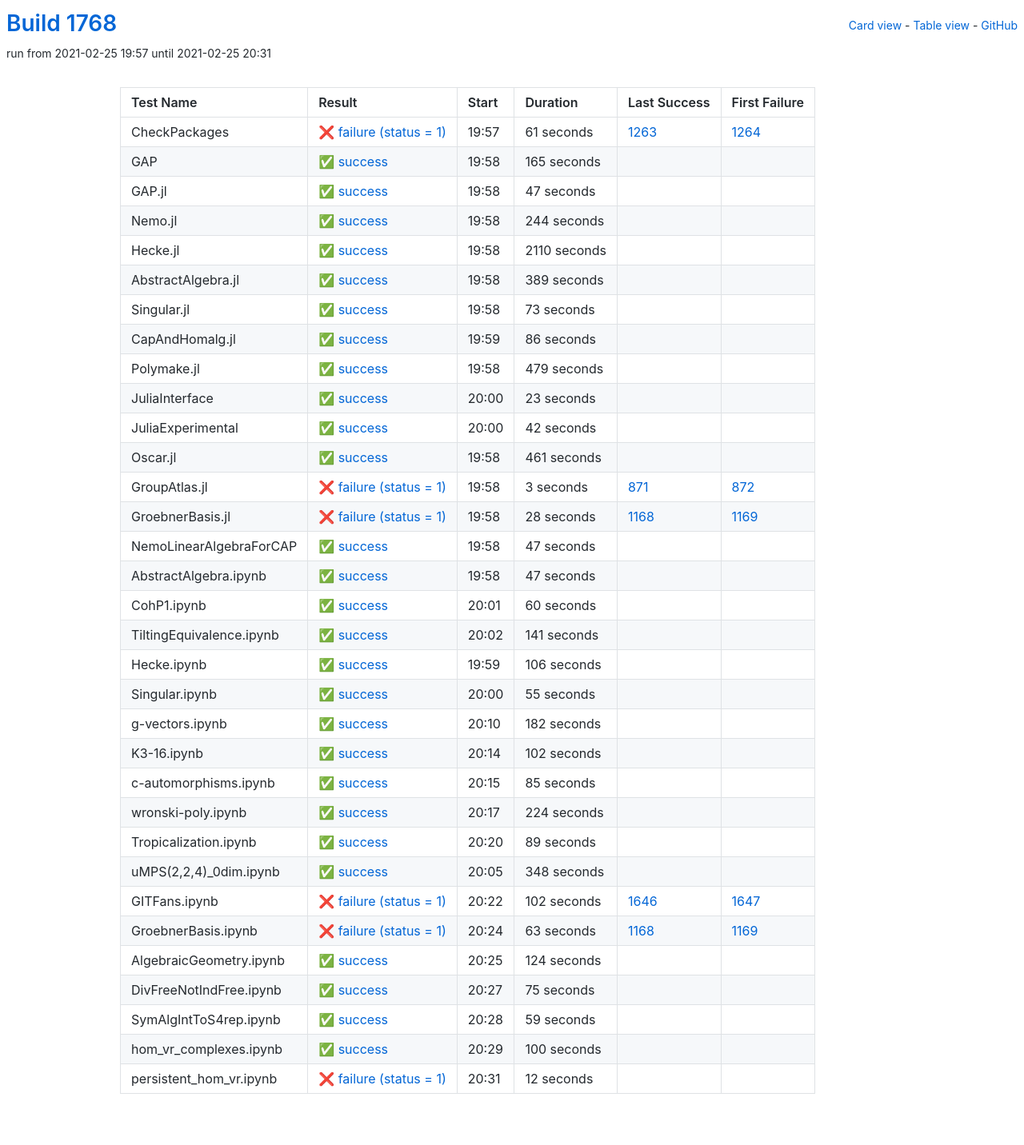
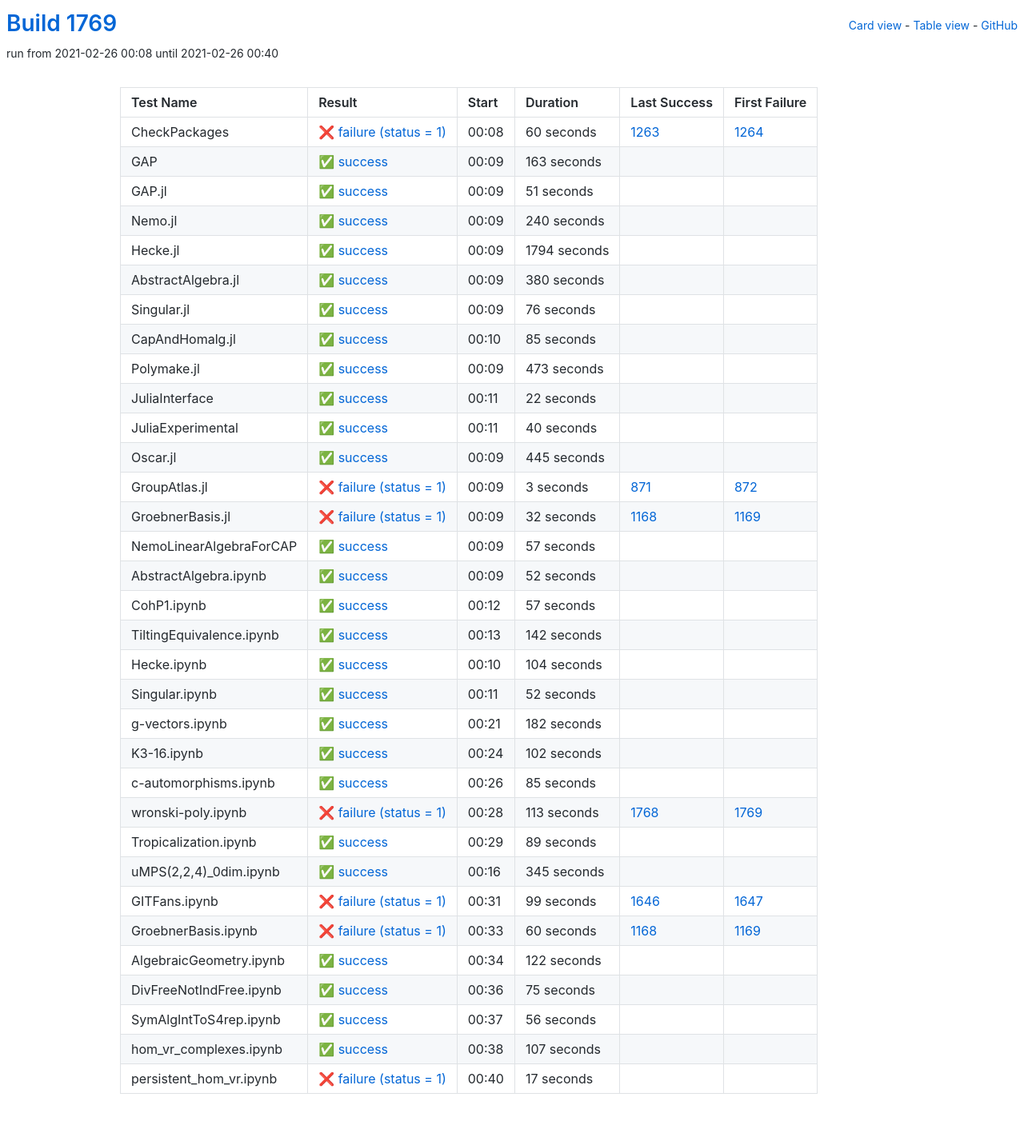
Before and after one commit to oscar-system/oscar-ci-status-stable, a Jekyll site: the page built from table.html, in a window 1280 px wide. Shown: the whole page at 80% size. Built offline with Jekyll 4.4.1, drawn with Linux system fonts in a browser that asks for light colours.

Commit message:
Build #1769

```diff
--- a/_data/ci.yml
+++ b/_data/ci.yml
@@ -1,6 +1,6 @@
 ---
-build: 1768
-build_url: https://oscarci.mathematik.uni-kl.de/job/oscar-stable/1768/
+build: 1769
+build_url: https://oscarci.mathematik.uni-kl.de/job/oscar-stable/1769/
 job: oscar-stable
 organization: oscar-system
 repo: oscar-ci-status-stable
@@ -8,152 +8,152 @@ repourl: https://github.com/oscar-system/oscar-ci-status-stable
 tests:
 - name: CheckPackages
   id: checkpackages
-  log: https://oscarci.mathematik.uni-kl.de/job/oscar-stable/1768/artifact/logs/build-1768/CheckPackages.log
-  start: 2021-02-25 19:57
+  log: https://oscarci.mathematik.uni-kl.de/job/oscar-stable/1769/artifact/logs/build-1769/CheckPackages.log
+  start: 2021-02-26 00:08
   success: false
   exitcode: 1
   status: failure
-  duration: 61
+  duration: 60
   last_success: 1263
   last_success_url: https://oscarci.mathematik.uni-kl.de/job/oscar-stable/1263/
   first_failure: 1264
   first_failure_url: https://oscarci.mathematik.uni-kl.de/job/oscar-stable/1264/
 - name: GAP
   id: gap
-  log: https://oscarci.mathematik.uni-kl.de/job/oscar-stable/1768/artifact/logs/build-1768/GAP.log
-  start: 2021-02-25 19:58
+  log: https://oscarci.mathematik.uni-kl.de/job/oscar-stable/1769/artifact/logs/build-1769/GAP.log
+  start: 2021-02-26 00:09
   success: true
   exitcode: 0
   status: success
-  duration: 165
+  duration: 163
   last_success: false
   last_success_url:
   first_failure: false
   first_failure_url:
 - name: GAP.jl
   id: gap-jl
-  log: https://oscarci.mathematik.uni-kl.de/job/oscar-stable/1768/artifact/logs/build-1768/GAP.jl.log
-  start: 2021-02-25 19:58
+  log: https://oscarci.mathematik.uni-kl.de/job/oscar-stable/1769/artifact/logs/build-1769/GAP.jl.log
+  start: 2021-02-26 00:09
   success: true
   exitcode: 0
   status: success
-  duration: 47
+  duration: 51
   last_success: false
   last_success_url:
   first_failure: false
   first_failure_url:
 - name: Nemo.jl
   id: nemo-jl
-  log: https://oscarci.mathematik.uni-kl.de/job/oscar-stable/1768/artifact/logs/build-1768/Nemo.jl.log
-  start: 2021-02-25 19:58
+  log: https://oscarci.mathematik.uni-kl.de/job/oscar-stable/1769/artifact/logs/build-1769/Nemo.jl.log
+  start: 2021-02-26 00:09
   success: true
   exitcode: 0
   status: success
-  duration: 244
+  duration: 240
   last_success: false
   last_success_url:
   first_failure: false
   first_failure_url:
 - name: Hecke.jl
   id: hecke-jl
-  log: https://oscarci.mathematik.uni-kl.de/job/oscar-stable/1768/artifact/logs/build-1768/Hecke.jl.log
-  start: 2021-02-25 19:58
+  log: https://oscarci.mathematik.uni-kl.de/job/oscar-stable/1769/artifact/logs/build-1769/Hecke.jl.log
+  start: 2021-02-26 00:09
   success: true
   exitcode: 0
   status: success
-  duration: 2110
+  duration: 1794
   last_success: false
   last_success_url:
   first_failure: false
   first_failure_url:
 - name: AbstractAlgebra.jl
   id: abstractalgebra-jl
-  log: https://oscarci.mathematik.uni-kl.de/job/oscar-stable/1768/artifact/logs/build-1768/AbstractAlgebra.jl.log
-  start: 2021-02-25 19:58
+  log: https://oscarci.mathematik.uni-kl.de/job/oscar-stable/1769/artifact/logs/build-1769/AbstractAlgebra.jl.log
+  start: 2021-02-26 00:09
   success: true
   exitcode: 0
   status: success
-  duration: 389
+  duration: 380
   last_success: false
   last_success_url:
   first_failure: false
   first_failure_url:
 - name: Singular.jl
   id: singular-jl
-  log: https://oscarci.mathematik.uni-kl.de/job/oscar-stable/1768/artifact/logs/build-1768/Singular.jl.log
-  start: 2021-02-25 19:58
+  log: https://oscarci.mathematik.uni-kl.de/job/oscar-stable/1769/artifact/logs/build-1769/Singular.jl.log
+  start: 2021-02-26 00:09
   success: true
   exitcode: 0
   status: success
-  duration: 73
+  duration: 76
   last_success: false
   last_success_url:
   first_failure: false
   first_failure_url:
 - name: CapAndHomalg.jl
   id: capandhomalg-jl
-  log: https://oscarci.mathematik.uni-kl.de/job/oscar-stable/1768/artifact/logs/build-1768/CapAndHomalg.jl.log
-  start: 2021-02-25 19:59
+  log: https://oscarci.mathematik.uni-kl.de/job/oscar-stable/1769/artifact/logs/build-1769/CapAndHomalg.jl.log
+  start: 2021-02-26 00:10
   success: true
   exitcode: 0
   status: success
-  duration: 86
+  duration: 85
   last_success: false
   last_success_url:
   first_failure: false
   first_failure_url:
 - name: Polymake.jl
   id: polymake-jl
-  log: https://oscarci.mathematik.uni-kl.de/job/oscar-stable/1768/artifact/logs/build-1768/Polymake.jl.log
-  start: 2021-02-25 19:58
+  log: https://oscarci.mathematik.uni-kl.de/job/oscar-stable/1769/artifact/logs/build-1769/Polymake.jl.log
+  start: 2021-02-26 00:09
   success: true
   exitcode: 0
   status: success
-  duration: 479
+  duration: 473
   last_success: false
   last_success_url:
   first_failure: false
   first_failure_url:
 - name: JuliaInterface
   id: juliainterface
-  log: https://oscarci.mathematik.uni-kl.de/job/oscar-stable/1768/artifact/logs/build-1768/JuliaInterface.log
-  start: 2021-02-25 20:00
+  log: https://oscarci.mathematik.uni-kl.de/job/oscar-stable/1769/artifact/logs/build-1769/JuliaInterface.log
+  start: 2021-02-26 00:11
   success: true
   exitcode: 0
   status: success
-  duration: 23
+  duration: 22
   last_success: false
   last_success_url:
   first_failure: false
   first_failure_url:
 - name: JuliaExperimental
   id: juliaexperimental
-  log: https://oscarci.mathematik.uni-kl.de/job/oscar-stable/1768/artifact/logs/build-1768/JuliaExperimental.log
-  start: 2021-02-25 20:00
+  log: https://oscarci.mathematik.uni-kl.de/job/oscar-stable/1769/artifact/logs/build-1769/JuliaExperimental.log
+  start: 2021-02-26 00:11
   success: true
   exitcode: 0
   status: success
-  duration: 42
+  duration: 40
   last_success: false
   last_success_url:
   first_failure: false
   first_failure_url:
 - name: Oscar.jl
   id: oscar-jl
-  log: https://oscarci.mathematik.uni-kl.de/job/oscar-stable/1768/artifact/logs/build-1768/Oscar.jl.log
-  start: 2021-02-25 19:58
+  log: https://oscarci.mathematik.uni-kl.de/job/oscar-stable/1769/artifact/logs/build-1769/Oscar.jl.log
+  start: 2021-02-26 00:09
   success: true
   exitcode: 0
   status: success
-  duration: 461
+  duration: 445
   last_success: false
   last_success_url:
   first_failure: false
   first_failure_url:
 - name: GroupAtlas.jl
   id: groupatlas-jl
-  log: https://oscarci.mathematik.uni-kl.de/job/oscar-stable/1768/artifact/logs/build-1768/GroupAtlas.jl.log
-  start: 2021-02-25 19:58
+  log: https://oscarci.mathematik.uni-kl.de/job/oscar-stable/1769/artifact/logs/build-1769/GroupAtlas.jl.log
+  start: 2021-02-26 00:09
   success: false
   exitcode: 1
   status: failure
@@ -164,92 +164,92 @@ tests:
   first_failure_url: https://oscarci.mathematik.uni-kl.de/job/oscar-stable/872/
 - name: GroebnerBasis.jl
   id: groebnerbasis-jl
-  log: https://oscarci.mathematik.uni-kl.de/job/oscar-stable/1768/artifact/logs/build-1768/GroebnerBasis.jl.log
-  start: 2021-02-25 19:58
+  log: https://oscarci.mathematik.uni-kl.de/job/oscar-stable/1769/artifact/logs/build-1769/GroebnerBasis.jl.log
+  start: 2021-02-26 00:09
   success: false
   exitcode: 1
   status: failure
-  duration: 28
+  duration: 32
   last_success: 1168
   last_success_url: https://oscarci.mathematik.uni-kl.de/job/oscar-stable/1168/
   first_failure: 1169
   first_failure_url: https://oscarci.mathematik.uni-kl.de/job/oscar-stable/1169/
 - name: NemoLinearAlgebraForCAP
   id: nemolinearalgebraforcap
-  log: https://oscarci.mathematik.uni-kl.de/job/oscar-stable/1768/artifact/logs/build-1768/NemoLinearAlgebraForCAP.log
-  start: 2021-02-25 19:58
+  log: https://oscarci.mathematik.uni-kl.de/job/oscar-stable/1769/artifact/logs/build-1769/NemoLinearAlgebraForCAP.log
+  start: 2021-02-26 00:09
   success: true
   exitcode: 0
   status: success
-  duration: 47
+  duration: 57
   last_success: false
   last_success_url:
   first_failure: false
   first_failure_url:
 - name: AbstractAlgebra.ipynb
   id: abstractalgebra-ipynb
-  log: https://oscarci.mathematik.uni-kl.de/job/oscar-stable/1768/artifact/logs/build-1768/AbstractAlgebra.ipynb.log
-  start: 2021-02-25 19:58
+  log: https://oscarci.mathematik.uni-kl.de/job/oscar-stable/1769/artifact/logs/build-1769/AbstractAlgebra.ipynb.log
+  start: 2021-02-26 00:09
   success: true
   exitcode: 0
   status: success
-  duration: 47
+  duration: 52
   last_success: false
   last_success_url:
   first_failure: false
   first_failure_url:
 - name: CohP1.ipynb
   id: cohp1-ipynb
-  log: https://oscarci.mathematik.uni-kl.de/job/oscar-stable/1768/artifact/logs/build-1768/CohP1.ipynb.log
-  start: 2021-02-25 20:01
+  log: https://oscarci.mathematik.uni-kl.de/job/oscar-stable/1769/artifact/logs/build-1769/CohP1.ipynb.log
+  start: 2021-02-26 00:12
   success: true
   exitcode: 0
   status: success
-  duration: 60
+  duration: 57
   last_success: false
   last_success_url:
   first_failure: false
   first_failure_url:
 - name: TiltingEquivalence.ipynb
   id: tiltingequivalence-ipynb
-  log: https://oscarci.mathematik.uni-kl.de/job/oscar-stable/1768/artifact/logs/build-1768/TiltingEquivalence.ipynb.log
-  start: 2021-02-25 20:02
+  log: https://oscarci.mathematik.uni-kl.de/job/oscar-stable/1769/artifact/logs/build-1769/TiltingEquivalence.ipynb.log
+  start: 2021-02-26 00:13
   success: true
   exitcode: 0
   status: success
-  duration: 141
+  duration: 142
   last_success: false
   last_success_url:
   first_failure: false
   first_failure_url:
 - name: Hecke.ipynb
   id: hecke-ipynb
-  log: https://oscarci.mathematik.uni-kl.de/job/oscar-stable/1768/artifact/logs/build-1768/Hecke.ipynb.log
-  start: 2021-02-25 19:59
+  log: https://oscarci.mathematik.uni-kl.de/job/oscar-stable/1769/artifact/logs/build-1769/Hecke.ipynb.log
+  start: 2021-02-26 00:10
   success: true
   exitcode: 0
   status: success
-  duration: 106
+  duration: 104
   last_success: false
   last_success_url:
   first_failure: false
   first_failure_url:
 - name: Singular.ipynb
   id: singular-ipynb
-  log: https://oscarci.mathematik.uni-kl.de/job/oscar-stable/1768/artifact/logs/build-1768/Singular.ipynb.log
-  start: 2021-02-25 20:00
+  log: https://oscarci.mathematik.uni-kl.de/job/oscar-stable/1769/artifact/logs/build-1769/Singular.ipynb.log
+  start: 2021-02-26 00:11
   success: true
   exitcode: 0
   status: success
-  duration: 55
+  duration: 52
   last_success: false
   last_success_url:
   first_failure: false
   first_failure_url:
 - name: g-vectors.ipynb
   id: g-vectors-ipynb
-  log: https://oscarci.mathematik.uni-kl.de/job/oscar-stable/1768/artifact/logs/build-1768/g-vectors.ipynb.log
-  start: 2021-02-25 20:10
+  log: https://oscarci.mathematik.uni-kl.de/job/oscar-stable/1769/artifact/logs/build-1769/g-vectors.ipynb.log
+  start: 2021-02-26 00:21
   success: true
   exitcode: 0
   status: success
@@ -260,8 +260,8 @@ tests:
   first_failure_url:
 - name: K3-16.ipynb
   id: k3-16-ipynb
-  log: https://oscarci.mathematik.uni-kl.de/job/oscar-stable/1768/artifact/logs/build-1768/K3-16.ipynb.log
-  start: 2021-02-25 20:14
+  log: https://oscarci.mathematik.uni-kl.de/job/oscar-stable/1769/artifact/logs/build-1769/K3-16.ipynb.log
+  start: 2021-02-26 00:24
   success: true
   exitcode: 0
   status: success
@@ -272,8 +272,8 @@ tests:
   first_failure_url:
 - name: c-automorphisms.ipynb
   id: c-automorphisms-ipynb
-  log: https://oscarci.mathematik.uni-kl.de/job/oscar-stable/1768/artifact/logs/build-1768/c-automorphisms.ipynb.log
-  start: 2021-02-25 20:15
+  log: https://oscarci.mathematik.uni-kl.de/job/oscar-stable/1769/artifact/logs/build-1769/c-automorphisms.ipynb.log
+  start: 2021-02-26 00:26
   success: true
   exitcode: 0
   status: success
@@ -284,20 +284,20 @@ tests:
   first_failure_url:
 - name: wronski-poly.ipynb
   id: wronski-poly-ipynb
-  log: https://oscarci.mathematik.uni-kl.de/job/oscar-stable/1768/artifact/logs/build-1768/wronski-poly.ipynb.log
-  start: 2021-02-25 20:17
-  success: true
-  exitcode: 0
-  status: success
-  duration: 224
-  last_success: false
-  last_success_url:
-  first_failure: false
-  first_failure_url:
+  log: https://oscarci.mathematik.uni-kl.de/job/oscar-stable/1769/artifact/logs/build-1769/wronski-poly.ipynb.log
+  start: 2021-02-26 00:28
+  success: false
+  exitcode: 1
+  status: failure
+  duration: 113
+  last_success: 1768
+  last_success_url: https://oscarci.mathematik.uni-kl.de/job/oscar-stable/1768/
+  first_failure: 1769
+  first_failure_url: https://oscarci.mathematik.uni-kl.de/job/oscar-stable/1769/
 - name: Tropicalization.ipynb
   id: tropicalization-ipynb
-  log: https://oscarci.mathematik.uni-kl.de/job/oscar-stable/1768/artifact/logs/build-1768/Tropicalization.ipynb.log
-  start: 2021-02-25 20:20
+  log: https://oscarci.mathematik.uni-kl.de/job/oscar-stable/1769/artifact/logs/build-1769/Tropicalization.ipynb.log
+  start: 2021-02-26 00:29
   success: true
   exitcode: 0
   status: success
@@ -308,56 +308,56 @@ tests:
   first_failure_url:
 - name: uMPS(2,2,4)_0dim.ipynb
   id: umps-2-2-4-0dim-ipynb
-  log: https://oscarci.mathematik.uni-kl.de/job/oscar-stable/1768/artifact/logs/build-1768/uMPS-2-2-4-_0dim.ipynb.log
-  start: 2021-02-25 20:05
+  log: https://oscarci.mathematik.uni-kl.de/job/oscar-stable/1769/artifact/logs/build-1769/uMPS-2-2-4-_0dim.ipynb.log
+  start: 2021-02-26 00:16
   success: true
   exitcode: 0
   status: success
-  duration: 348
+  duration: 345
   last_success: false
   last_success_url:
   first_failure: false
   first_failure_url:
 - name: GITFans.ipynb
   id: gitfans-ipynb
-  log: https://oscarci.mathematik.uni-kl.de/job/oscar-stable/1768/artifact/logs/build-1768/GITFans.ipynb.log
-  start: 2021-02-25 20:22
+  log: https://oscarci.mathematik.uni-kl.de/job/oscar-stable/1769/artifact/logs/build-1769/GITFans.ipynb.log
+  start: 2021-02-26 00:31
   success: false
   exitcode: 1
   status: failure
-  duration: 102
+  duration: 99
   last_success: 1646
   last_success_url: https://oscarci.mathematik.uni-kl.de/job/oscar-stable/1646/
   first_failure: 1647
   first_failure_url: https://oscarci.mathematik.uni-kl.de/job/oscar-stable/1647/
 - name: GroebnerBasis.ipynb
   id: groebnerbasis-ipynb
-  log: https://oscarci.mathematik.uni-kl.de/job/oscar-stable/1768/artifact/logs/build-1768/GroebnerBasis.ipynb.log
-  start: 2021-02-25 20:24
+  log: https://oscarci.mathematik.uni-kl.de/job/oscar-stable/1769/artifact/logs/build-1769/GroebnerBasis.ipynb.log
+  start: 2021-02-26 00:33
   success: false
   exitcode: 1
   status: failure
-  duration: 63
+  duration: 60
   last_success: 1168
   last_success_url: https://oscarci.mathematik.uni-kl.de/job/oscar-stable/1168/
   first_failure: 1169
   first_failure_url: https://oscarci.mathematik.uni-kl.de/job/oscar-stable/1169/
 - name: AlgebraicGeometry.ipynb
   id: algebraicgeometry-ipynb
-  log: https://oscarci.mathematik.uni-kl.de/job/oscar-stable/1768/artifact/logs/build-1768/AlgebraicGeometry.ipynb.log
-  start: 2021-02-25 20:25
+  log: https://oscarci.mathematik.uni-kl.de/job/oscar-stable/1769/artifact/logs/build-1769/AlgebraicGeometry.ipynb.log
+  start: 2021-02-26 00:34
   success: true
   exitcode: 0
   status: success
-  duration: 124
+  duration: 122
   last_success: false
   last_success_url:
   first_failure: false
   first_failure_url:
 - name: DivFreeNotIndFree.ipynb
   id: divfreenotindfree-ipynb
-  log: https://oscarci.mathematik.uni-kl.de/job/oscar-stable/1768/artifact/logs/build-1768/DivFreeNotIndFree.ipynb.log
-  start: 2021-02-25 20:27
+  log: https://oscarci.mathematik.uni-kl.de/job/oscar-stable/1769/artifact/logs/build-1769/DivFreeNotIndFree.ipynb.log
+  start: 2021-02-26 00:36
   success: true
   exitcode: 0
   status: success
@@ -368,36 +368,36 @@ tests:
   first_failure_url:
 - name: SymAlgIntToS4rep.ipynb
   id: symalginttos4rep-ipynb
-  log: https://oscarci.mathematik.uni-kl.de/job/oscar-stable/1768/artifact/logs/build-1768/SymAlgIntToS4rep.ipynb.log
-  start: 2021-02-25 20:28
+  log: https://oscarci.mathematik.uni-kl.de/job/oscar-stable/1769/artifact/logs/build-1769/SymAlgIntToS4rep.ipynb.log
+  start: 2021-02-26 00:37
   success: true
   exitcode: 0
   status: success
-  duration: 59
+  duration: 56
   last_success: false
   last_success_url:
   first_failure: false
   first_failure_url:
 - name: hom_vr_complexes.ipynb
   id: hom-vr-complexes-ipynb
-  log: https://oscarci.mathematik.uni-kl.de/job/oscar-stable/1768/artifact/logs/build-1768/hom_vr_complexes.ipynb.log
-  start: 2021-02-25 20:29
+  log: https://oscarci.mathematik.uni-kl.de/job/oscar-stable/1769/artifact/logs/build-1769/hom_vr_complexes.ipynb.log
+  start: 2021-02-26 00:38
   success: true
   exitcode: 0
   status: success
-  duration: 100
+  duration: 107
   last_success: false
   last_success_url:
   first_failure: false
   first_failure_url:
 - name: persistent_hom_vr.ipynb
   id: persistent-hom-vr-ipynb
-  log: https://oscarci.mathematik.uni-kl.de/job/oscar-stable/1768/artifact/logs/build-1768/persistent_hom_vr.ipynb.log
-  start: 2021-02-25 20:31
+  log: https://oscarci.mathematik.uni-kl.de/job/oscar-stable/1769/artifact/logs/build-1769/persistent_hom_vr.ipynb.log
+  start: 2021-02-26 00:40
   success: false
   exitcode: 1
   status: failure
-  duration: 12
+  duration: 17
   last_success: false
   last_success_url:
   first_failure: false
```
Also changed, not shown: README.md.
